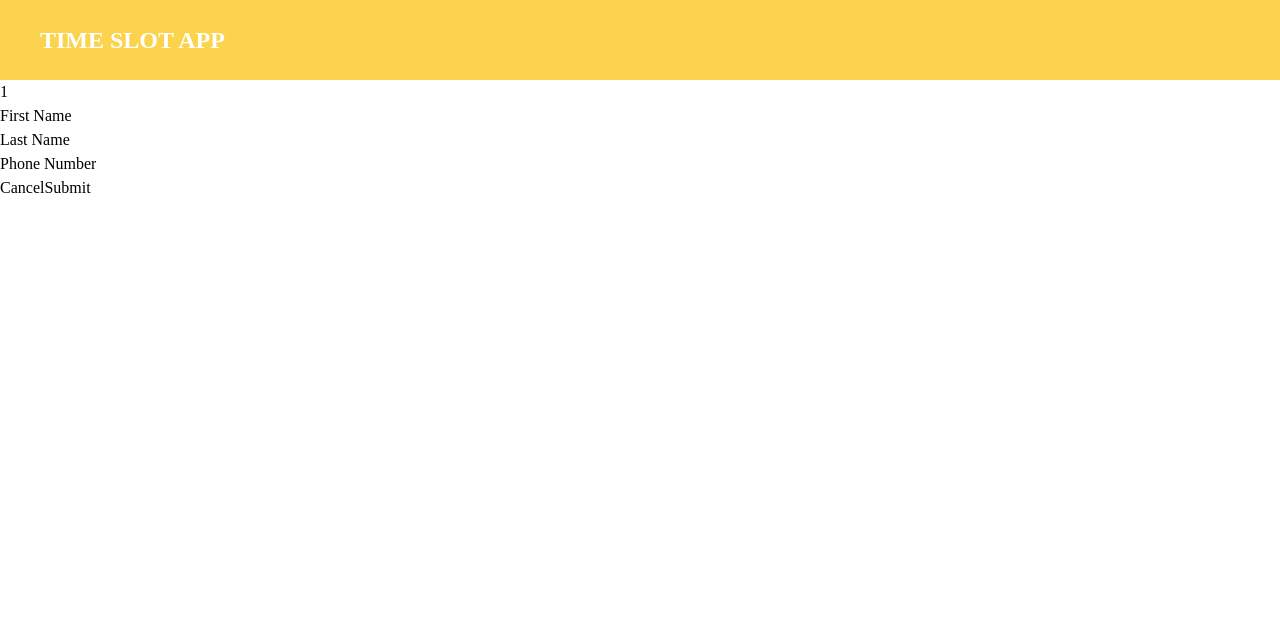
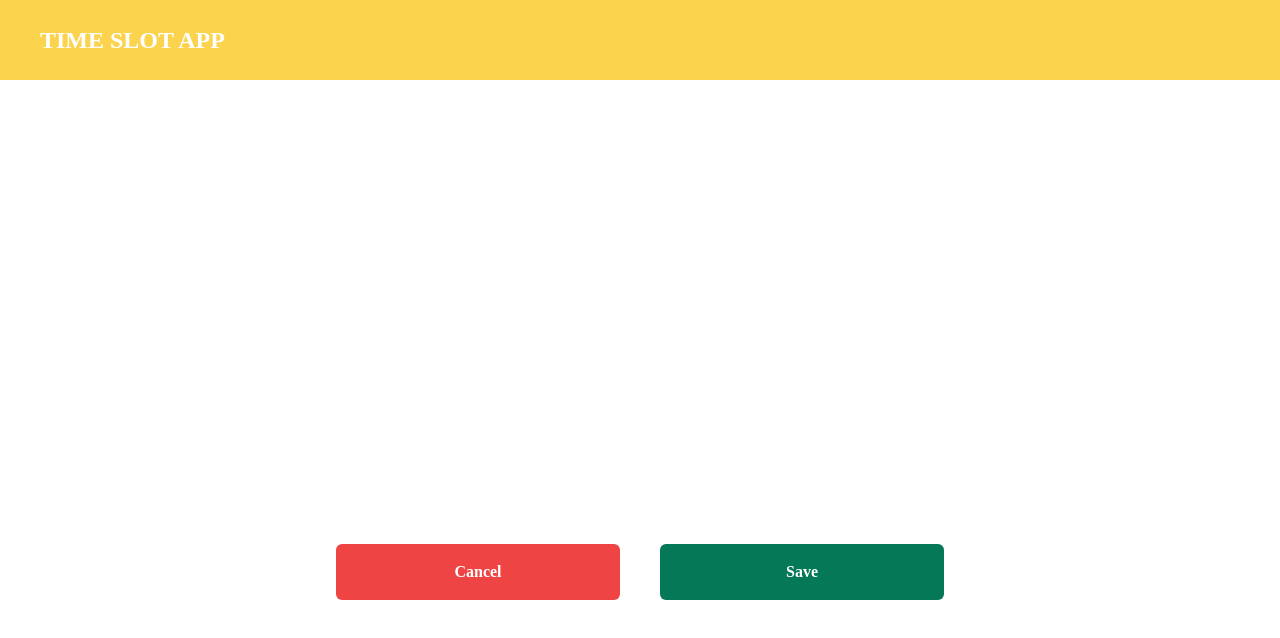
Before and after one commit to sruthi-98/Time-Slot-App, a React (Create React App) app: page /form/1/1 in a window 1280 px wide. Shown: the top 638 px of the page. Built offline with nearby package versions, Linux system fonts and the light colour scheme.

Commit message:
Add styling for form component

```diff
--- a/src/components/Form.js
+++ b/src/components/Form.js
@@ -23,42 +23,55 @@ function Form() {
     }
 
     return (
-        <div>
-            <h1>{slot}</h1>
-            <form onSubmit={submit}>
-                <div>
-                    <label>First Name</label>
+        <div className="p-8">
+            <h1 className="text-4xl text-white font-black text-center mt-4 mb-8 tracking-wide">{slot}</h1>
+            <form onSubmit={submit} className="mx-auto w-6/12 my-20">
+                <div className="flex text-white font-semibold my-6">
+                    <label className="flex-1 py-4">First Name</label>
                     <input
                         type="text"
                         value={firstName}
                         onChange={e => setFirstName(e.target.value)}
                         id="firstName"
+                        className="flex-1 rounded-md px-4"
                     />
                 </div>
 
-                <div>
-                    <label>Last Name</label>
+                <div className="flex text-white font-semibold my-6">
+                    <label className="flex-1 py-4">Last Name</label>
                     <input
                         type="text"
                         value={lastName}
                         onChange={e => setLastName(e.target.value)}
                         id="lastName"
+                        className="flex-1 rounded-md px-4"
                     />
                 </div>
 
-                <div>
-                    <label>Phone Number</label>
+                <div className="flex text-white font-semibold my-6">
+                    <label className="flex-1 py-4">Phone Number</label>
                     <input
                         type="text"
                         value={phoneNumber}
                         onChange={e => setPhoneNumber(e.target.value)}
                         id="phoneNumber"
+                        className="flex-1 rounded-md px-4"
                     />
                 </div>
 
-                <div>
-                    <button type="reset" onClick={() => history.push('/')}>Cancel</button>
-                    <button type="submit">Submit</button>
+                <div className="grid gap-10 grid-cols-2 text-white font-semibold my-20">
+                    <button
+                        type="reset" onClick={() => history.push('/')}
+                        className="py-4 font-semibold bg-red-500 rounded-md"
+                    >
+                        Cancel
+                    </button>
+                    <button
+                        type="submit"
+                        className="py-4 font-semibold bg-green-700 rounded-md"
+                    >
+                        Save
+                    </button>
                 </div>
             </form>
         </div>
```
